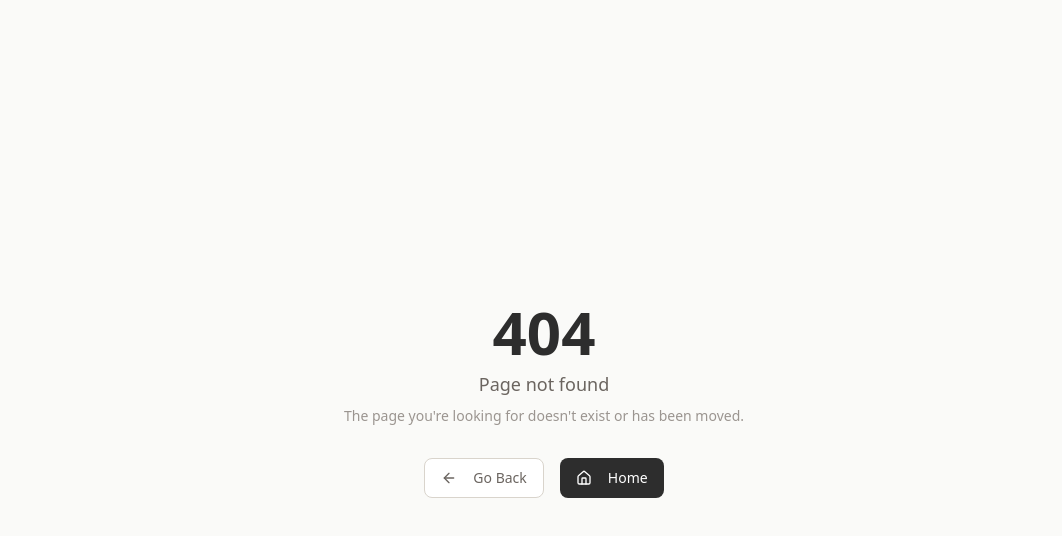
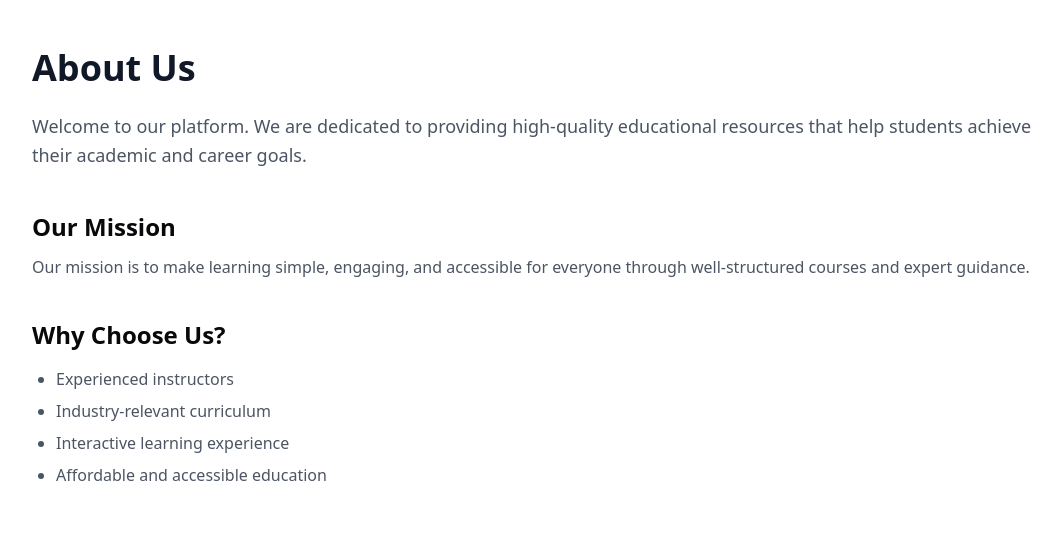
Before and after one commit to kodurudharmateja/Olympiad-registration-, a React (Vite) app: page /about in a window 1280 px wide. Before the commit this address had no page. Shown: the top 536 px of the page, without its empty margins (96-1158 px from the left). Built offline with nearby package versions, Linux system fonts and the light colour scheme; what @trpc/react-query would draw is missing.

Commit message:
colout changes

```diff
--- a/src/App.tsx
+++ b/src/App.tsx
@@ -6,6 +6,7 @@ import AppLayout from "@/components/layouts/AppLayout";
 import LandingPage from "./pages/LandingPage";
 import RegisterInfo from "./pages/RegisterInfo";
 import SyllabusPage from "./pages/SyllabusPage";
+import About from "./pages/About";
 
 
 
@@ -72,6 +73,7 @@ export default function App() {
       <Route path="/" element={<LandingPage />} />
       <Route path="/register-now" element={<RegisterInfo />} />
       <Route path="/syllabus" element={<SyllabusPage />} />
+      <Route path="/about" element={<About />} />
       <Route path="/HowItWorks" element={<HowItWorksPage />} />
       <Route path="/ContactUs" element={<ContactUsPage />} />
       <Route path="/RegisterInfo" element={<RegisterInfo />} />
--- /dev/null
+++ b/src/pages/About.jsx
@@ -0,0 +1,35 @@
+import { Link } from "react-router";
+
+export default function About() {
+  return (
+    <div className="min-h-screen bg-white px-6 py-12">
+      <div className="max-w-5xl mx-auto">
+        <h1 className="text-4xl font-bold text-gray-900">About Us</h1>
+
+        <p className="mt-6 text-lg text-gray-600 leading-relaxed">
+          Welcome to our platform. We are dedicated to providing high-quality
+          educational resources that help students achieve their academic and
+          career goals.
+        </p>
+
+        <div className="mt-10">
+          <h2 className="text-2xl font-semibold">Our Mission</h2>
+          <p className="mt-3 text-gray-600">
+            Our mission is to make learning simple, engaging, and accessible for
+            everyone through well-structured courses and expert guidance.
+          </p>
+        </div>
+
+        <div className="mt-10">
+          <h2 className="text-2xl font-semibold">Why Choose Us?</h2>
+          <ul className="mt-4 list-disc pl-6 text-gray-600 space-y-2">
+            <li>Experienced instructors</li>
+            <li>Industry-relevant curriculum</li>
+            <li>Interactive learning experience</li>
+            <li>Affordable and accessible education</li>
+          </ul>
+        </div>
+      </div>
+    </div>
+  );
+}
--- a/src/pages/LandingPage.tsx
+++ b/src/pages/LandingPage.tsx
@@ -247,7 +247,7 @@ export default function LandingPage() {
               <p className="text-xs text-[#41537A] leading-relaxed">
                 View the full exam-wise syllabus for all Junior Physics Olympiad exams.
               </p>
-              <span className="inline-block mt-3 text-xs font-medium text-[#2E5AA8]">
+              <span className="inline-block mt-3 text-sm font-medium text-[#2E5AA8]">
                 View full syllabus →
               </span>
             </Link>
@@ -261,6 +261,10 @@ export default function LandingPage() {
                 with an opportunity to strengthen their conceptual understanding, logical
                 reasoning, scientific thinking, and problem-solving abilities.
               </p>
+
+              <span className="inline-block mt-3 text-sm font-medium text-[#2E5AA8]">
+                View About →
+              </span>
             </div>
           </div>
         </div>
--- a/src/pages/RegisterInfo.tsx
+++ b/src/pages/RegisterInfo.tsx
@@ -6,7 +6,6 @@ import {
   Users,
   ArrowRight,
   ArrowLeft,
-  IndianRupee,
 } from "lucide-react";
 
 export default function RegisterInfo() {
@@ -100,9 +99,9 @@ export default function RegisterInfo() {
 
         {/* Fee */}
         <div className="mb-12 rounded-xl bg-white border border-[#E8E4E0] p-6 flex items-center gap-4 max-w-md mx-auto">
-          <div className="w-12 h-12 rounded-full bg-[#F0EDE8] flex items-center justify-center flex-shrink-0">
+          {/* <div className="w-12 h-12 rounded-full bg-[#F0EDE8] flex items-center justify-center flex-shrink-0">
             <IndianRupee className="w-6 h-6 text-[#2D2D2D]" />
-          </div>
+          </div> */}
           <div>
             <p className="text-xs text-[#6B6560] mb-1">Registration Fee</p>
             <p className="text-xl font-bold text-[#2D2D2D]">₹250 per student</p>
--- a/src/pages/school/SchoolLogin.tsx
+++ b/src/pages/school/SchoolLogin.tsx
@@ -105,7 +105,7 @@ export default function SchoolLogin() {
             <div className="mt-4 pt-4 border-t border-[#E8E4E0] text-center">
               <p className="text-xs text-[#9B9590]">
                 Don't have an account?{" "}
-                <Link to="/school/register" className="text-[#8B8680] hover:text-[#2D2D2D] font-medium">
+                <Link to="/school/register" className="text-[#D4A843] hover:text-[#2D2D2D] font-medium">
                   Register your school
                 </Link>
               </p>
--- a/src/pages/school/SchoolRegister.tsx
+++ b/src/pages/school/SchoolRegister.tsx
@@ -331,7 +331,7 @@ export default function SchoolRegister() {
               className="w-8 h-8 object-contain"
             />
           </div>
-          <h1 className="text-xl font-semibold text-[#2D2D2D]">Register Your School</h1>
+          <h1 className="text-xl font-semibold text-[#D4A843]">Register Your School</h1>
           <p className="text-sm text-[#6B6560]">Create a school account for bulk registration</p>
         </div>
 
```
Also changed, not shown: 1 other file (tests, documents, lock files or other folders).
